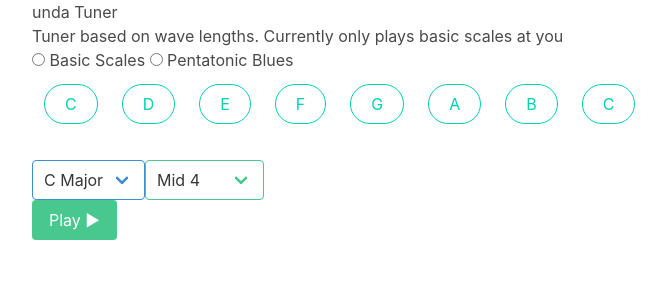
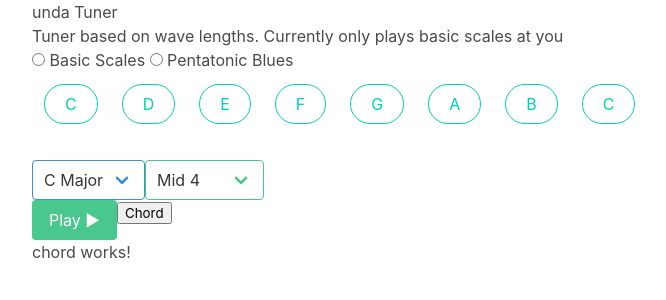
Before and after one commit to oldManLemon/undaTuner, an Angular app: page / in a window 1280 px wide. Shown: the top 300 px of the page, without its empty margins (32-698 px from the left). Built offline with nearby package versions, Linux system fonts and the light colour scheme.

Commit message:
chord concept works

```diff
--- a/src/app/app.component.html
+++ b/src/app/app.component.html
@@ -17,6 +17,8 @@
 
 
         <button class="button is-success" (click)='playScale()'>Play &#9658; </button>
+        <button (click)='playChord()'>Chord</button>
+        <app-chord></app-chord>
 
     </div>
 </div>
--- a/src/app/app.component.ts
+++ b/src/app/app.component.ts
@@ -18,14 +18,14 @@ export class AppComponent {
   scale: string[];
   range: number;
   middleC: number;
-  scaleTypeChoice:string;
+  scaleTypeChoice: string;
   //basics: basicFunctions
 
 
 
   constructor() {
     //create a synth and connect it to the master output (your speakers)
-    this.synth = new Tone.Synth().toMaster();
+    this.synth = new Tone.PolySynth().toMaster();
 
     this.scale = ['C', 'D', 'E', 'F', 'G', 'A', 'B', 'C']; //0 place and increase range!
     this.range = 4; //Default Value
@@ -39,7 +39,7 @@ export class AppComponent {
     this.middleC = midScaleFinder(this.scale)
   }
 
-  typeOfScale(scaleTypeName:string){
+  typeOfScale(scaleTypeName: string) {
     ///console.log(scaleTypeName);
     this.scaleTypeChoice = scaleTypeName;
     //console.log(this.scaleTypeChoice);
@@ -48,6 +48,7 @@ export class AppComponent {
   rangeSelector(range: number) {
     this.range = range;
   }
+
 
   playNote(pair: [string, number, number?]) {
 
@@ -69,12 +70,32 @@ export class AppComponent {
       console.log(`Playing: ${note}${range}`);
       this.synth.triggerAttackRelease(note + range, '8n');
 
+
     } else {
       console.log(`Playing: ${note}${range}`);
       this.synth.triggerAttackRelease(note + range, '8n');
+
     }
   }
+  playChord() {
+    let chordArray = []
+    let scaleOfDoom = this.scale;
+    let lengthOfScale = this.scale.length;
+    console.log(this.scale)
+    for (let note = 0; note < lengthOfScale; note++) {
+      if (note == 0 || note == 2 ||note == 4) {
+        console.log(scaleOfDoom[note])
+        chordArray.push(scaleOfDoom[note]);
+      }
+    }
+    for(let i = 0; i< chordArray.length; i++){
+      this.playSound(chordArray[i]);
+    }
 
+  }
+  playSound(sound) {
+    this.synth.triggerAttackRelease(sound + this.range, '8n');
+  }
 
   async playScale() {
     let middleOfScale: number;
@@ -95,4 +116,6 @@ export class AppComponent {
     }
   }
 
+
+
 }
--- a/src/app/app.module.ts
+++ b/src/app/app.module.ts
@@ -8,6 +8,7 @@ import { ButtonsComponent } from './components/buttons/buttons.component';
 import { RangeComponent } from './components/range/range.component';
 import { ScalesComponent } from './components/scales/scales.component';
 import { ScaletypeComponent } from './components/scaletype/scaletype.component';
+import { ChordComponent } from './components/chord/chord.component';
 
 @NgModule({
   declarations: [
@@ -15,7 +16,8 @@ import { ScaletypeComponent } from './components/scaletype/scaletype.component';
     ButtonsComponent,
     RangeComponent,
     ScalesComponent,
-    ScaletypeComponent
+    ScaletypeComponent,
+    ChordComponent
   ],
   imports: [
     BrowserModule,
--- /dev/null
+++ b/src/app/components/chord/chord.component.html
@@ -0,0 +1 @@
+<p>chord works!</p>
--- /dev/null
+++ b/src/app/components/chord/chord.component.ts
@@ -0,0 +1,15 @@
+import { Component, OnInit } from '@angular/core';
+
+@Component({
+  selector: 'app-chord',
+  templateUrl: './chord.component.html',
+  styleUrls: ['./chord.component.scss']
+})
+export class ChordComponent implements OnInit {
+
+  constructor() { }
+
+  ngOnInit() {
+  }
+
+}
```
Also changed, not shown: src/app/components/chord/chord.component.scss (added), 1 other file (tests, documents, lock files or other folders).
